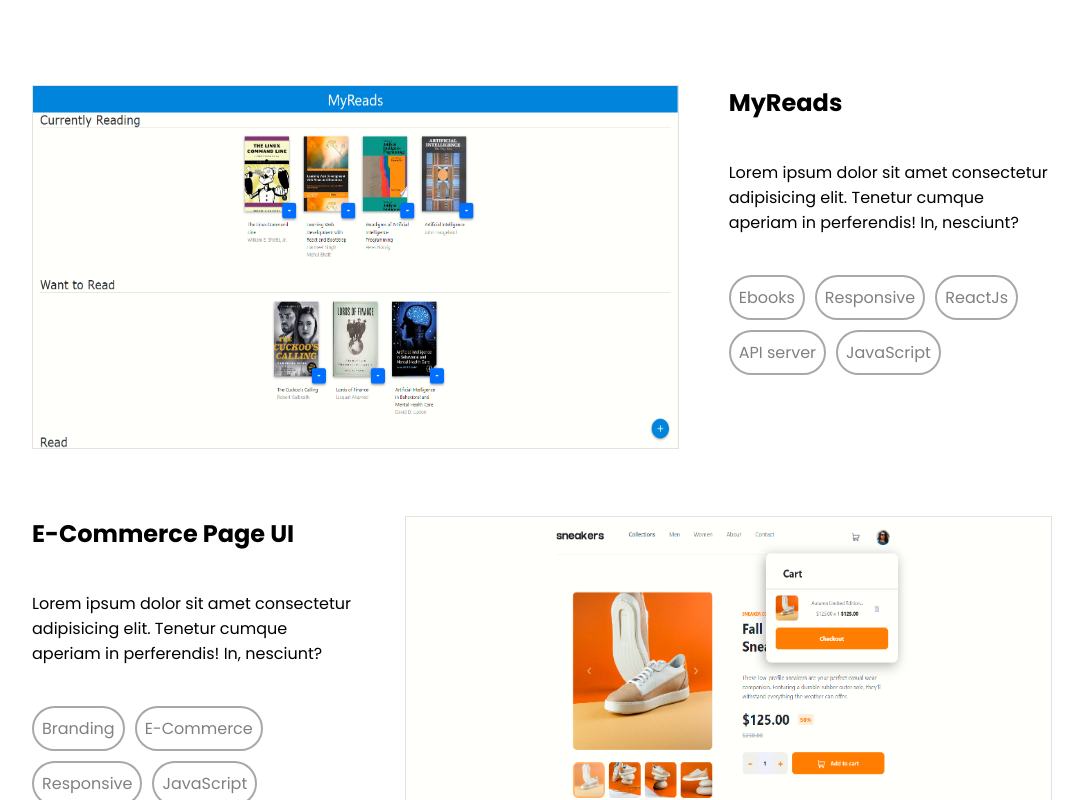
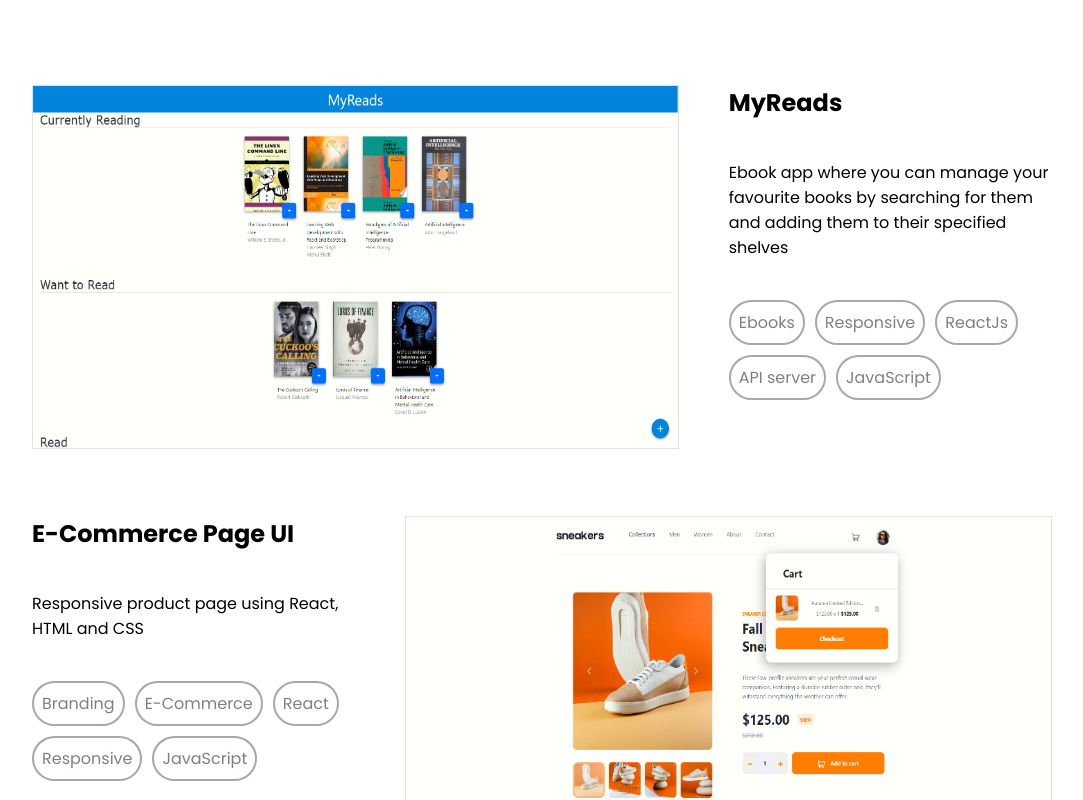
Before and after one commit to seif-elkady/portfolio-seif, a React (Create React App) app: page / in a window 1280 px wide. Shown: the part 1920-2720 px from the top of the page, without its empty margins (98-1181 px from the left). Built offline with nearby package versions, Linux system fonts and the light colour scheme.

Commit message:
updated data

```diff
--- a/src/components/Projects.js
+++ b/src/components/Projects.js
@@ -7,7 +7,7 @@ const Projects = () => {
         {
             id:1,
             title: 'MyReads',
-            description: 'Lorem ipsum dolor sit amet consectetur adipisicing elit. Tenetur cumque aperiam in perferendis! In, nesciunt?',
+            description: 'Ebook app where you can manage your favourite books by searching for them and adding them to their specified shelves',
             tags: ['Ebooks', 'Responsive', 'ReactJs', 'API server', 'JavaScript'],
             thumbnail: process.env.PUBLIC_URL + '/Assets/Images/myreads.png',
             link: 'https://myreads-seifelkady.netlify.app'
@@ -15,16 +15,16 @@ const Projects = () => {
         {
             id:2,
             title: 'E-Commerce Page UI',
-            description: 'Lorem ipsum dolor sit amet consectetur adipisicing elit. Tenetur cumque aperiam in perferendis! In, nesciunt?',
-            tags: ['Branding', 'E-Commerce', 'Responsive', 'JavaScript'],
+            description: 'Responsive product page using React, HTML and CSS',
+            tags: ['Branding', 'E-Commerce', 'React', 'Responsive', 'JavaScript'],
             thumbnail: process.env.PUBLIC_URL + '/Assets/Images/e-commerce-page.png',
             link: 'https://e-commerce-page-seifelkady.netlify.app/'
         },
         {
             id:3,
             title: 'MERN Stack Restaurant website',
-            description: 'Lorem ipsum dolor sit amet consectetur adipisicing elit. Tenetur cumque aperiam in perferendis! In, nesciunt?',
-            tags: ['Branding', 'CRUD', 'Responsive'],
+            description: 'Landing page for a seafood restaurant. User can preform CRUD operations on this app to manipulate menu items that are saved to a dedicated database.',
+            tags: ['Branding', 'CRUD', 'Responsive', 'MERN'],
             thumbnail: process.env.PUBLIC_URL + '/Assets/Images/seafood.png',
             link: 'https://github.com/Sayyfz/seafood-site'
         },
```
